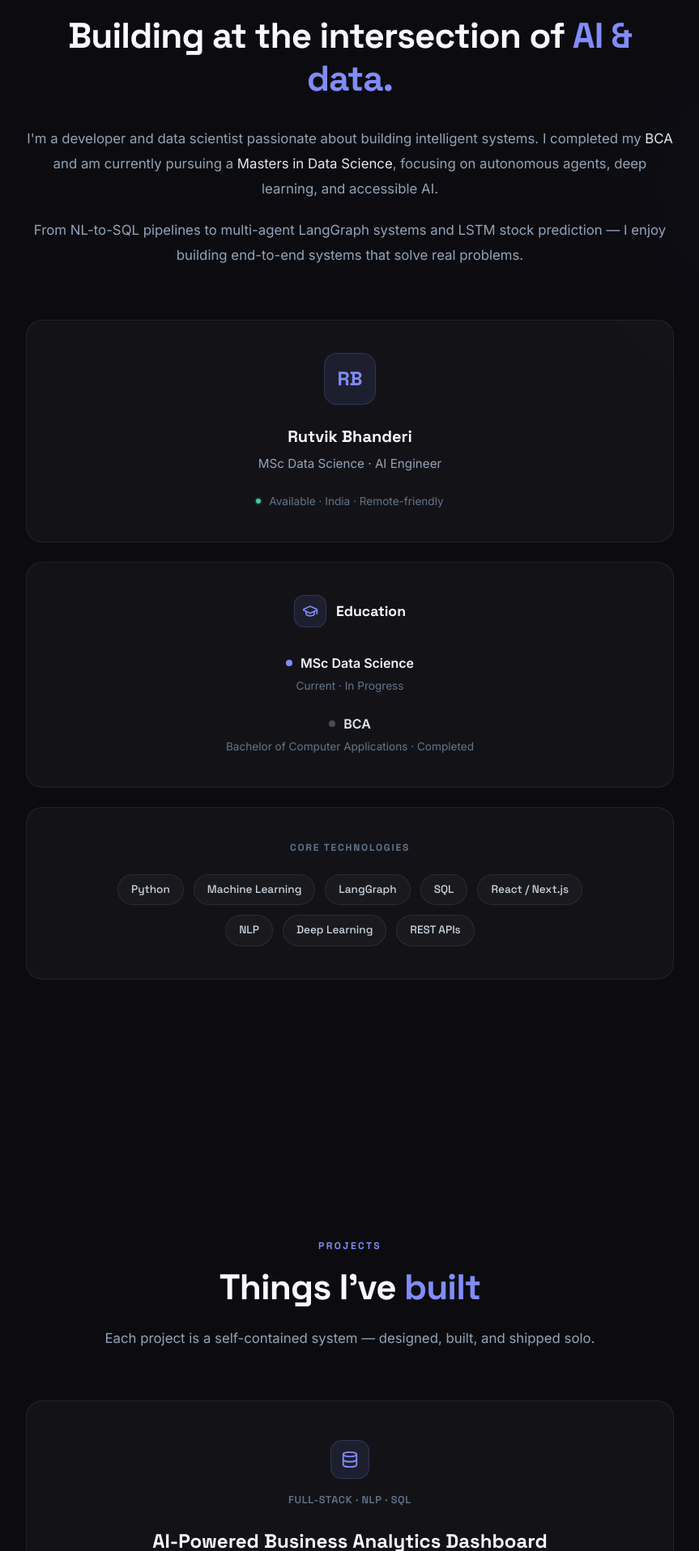
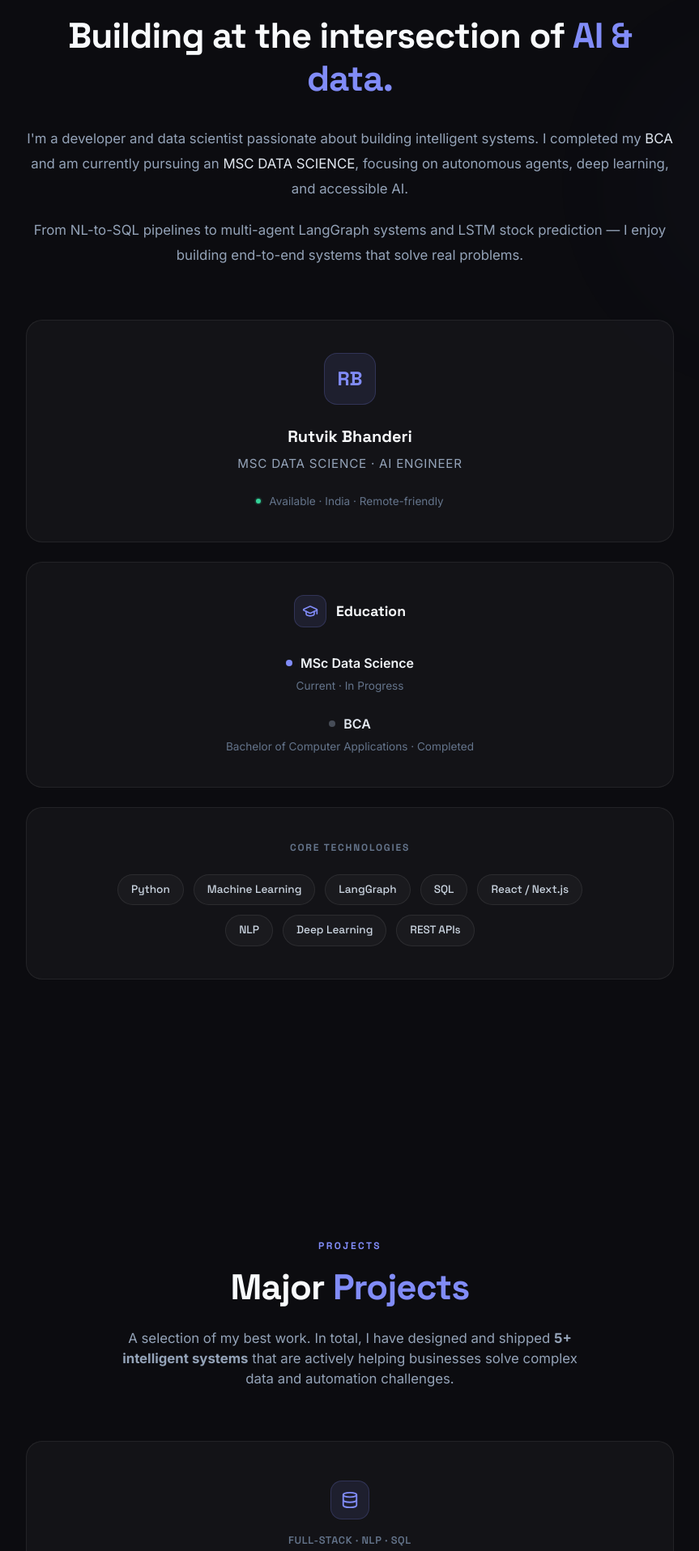
Before and after one commit to Rutvik995/PortfolioWeb, a Next.js app: page / in a window 1280 px wide. Shown: the part 1141-3057 px from the top of the page at 81% size, without its empty margins (208-1071 px from the left). Built offline with nearby package versions, Linux system fonts and the light colour scheme.

Commit message:
Update About degrees to caps and modify Projects section text

```diff
--- a/components/About.tsx
+++ b/components/About.tsx
@@ -55,7 +55,7 @@ export default function About() {
           <p style={{ marginBottom: "20px" }}>
             I&apos;m a developer and data scientist passionate about building intelligent systems.
             I completed my <span style={{ color: "#e2e8f0" }}>BCA</span> and am currently
-            pursuing a <span style={{ color: "#e2e8f0" }}>Masters in Data Science</span>,
+            pursuing an <span style={{ color: "#e2e8f0" }}>MSC DATA SCIENCE</span>,
             focusing on autonomous agents, deep learning, and accessible AI.
           </p>
           <p>
@@ -83,8 +83,8 @@ export default function About() {
             <p style={{ fontFamily: "var(--font-display)", fontSize: "1.25rem", fontWeight: 700, color: "#f8fafc", marginBottom: "8px" }}>
               Rutvik Bhanderi
             </p>
-            <p style={{ color: "#94a3b8", fontSize: "0.95rem", marginBottom: "24px" }}>
-              MSc Data Science · AI Engineer
+            <p style={{ color: "#94a3b8", fontSize: "0.95rem", marginBottom: "24px", textTransform: "uppercase", letterSpacing: "0.05em" }}>
+              MSC Data Science · AI Engineer
             </p>
             <div style={{ display: "flex", alignItems: "center", justifyContent: "center", gap: "10px" }}>
               <span style={{ position: "relative", display: "flex", width: "6px", height: "6px" }}>
--- a/components/Projects.tsx
+++ b/components/Projects.tsx
@@ -84,16 +84,16 @@ export default function Projects() {
             marginBottom: "24px", lineHeight: 1.2, letterSpacing: "-0.02em"
           }}
         >
-          Things I&apos;ve <span style={{ color: "#818cf8" }}>built</span>
+          Major <span style={{ color: "#818cf8" }}>Projects</span>
         </motion.h2>
 
         <motion.p
           initial={{ opacity: 0 }}
           animate={inView ? { opacity: 1 } : {}}
           transition={{ duration: 0.6, delay: 0.2 }}
-          style={{ color: "#94a3b8", fontSize: "1.05rem", marginBottom: "64px" }}
+          style={{ color: "#94a3b8", fontSize: "1.05rem", marginBottom: "64px", maxWidth: "600px", margin: "0 auto 64px auto" }}
         >
-          Each project is a self-contained system — designed, built, and shipped solo.
+          A selection of my best work. In total, I have designed and shipped <strong>5+ intelligent systems</strong> that are actively helping businesses solve complex data and automation challenges.
         </motion.p>
       </div>
 
```
